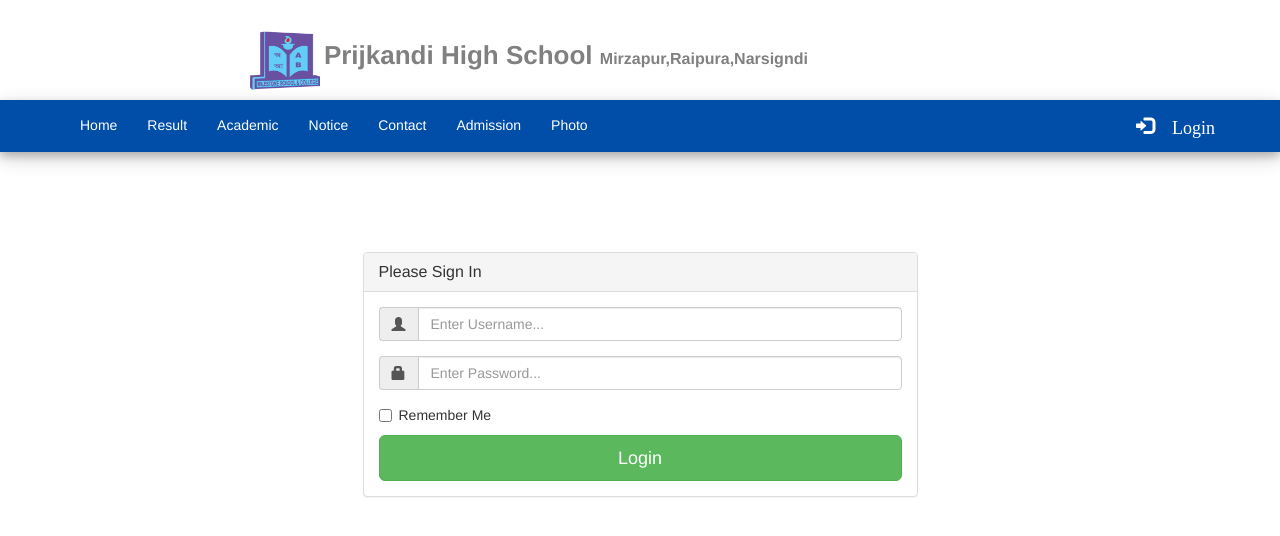
After one commit to SafaetHossain/PHS, a PHP site: page /Login.php in a window 1280 px wide. The commit adds this page. Shown: the top 536 px of the page. Run offline with PHP 8.4, Linux system fonts and the light colour scheme; some libraries are stand-ins or nearby versions.

Commit message:
login files added

```diff
--- /dev/null
+++ b/Login.php
@@ -0,0 +1,56 @@
+<!DOCTYPE HTML>
+<html>
+	<head>
+		<title>Prijkandi High School,Mirzapur,Raipura,Narsigndi</title>
+		<meta charset="utf-8">
+	  	<meta name="viewport" content="width=device-width, initial-scale=1">
+	  	<link rel="stylesheet" href="https://maxcdn.bootstrapcdn.com/bootstrap/3.3.7/css/bootstrap.min.css">
+	  	<link rel="stylesheet" href="https://cdnjs.cloudflare.com/ajax/libs/font-awesome/4.7.0/css/font-awesome.min.css">
+	  	<link rel="stylesheet" href="assets/css/style.css">
+	  	<script src="https://ajax.googleapis.com/ajax/libs/jquery/3.2.0/jquery.min.js"></script>
+	  	<script src="https://maxcdn.bootstrapcdn.com/bootstrap/3.3.7/js/bootstrap.min.js"></script>
+	  	<link rel="stylesheet" type="text/css" href="css/Home_style.css">
+	  	<link rel="stylesheet" type="text/css" href="css/Login_style.css">
+	</head>
+	<body>
+		<?php
+			include("shared/header.php");
+		?>
+
+		<div class="container">
+
+	        <div class="row">
+	            <div class="col-md-6 col-md-offset-3" style="margin-top: 100px;">
+	                <div class="login-panel panel panel-default">
+	                    <div class="panel-heading">
+	                        <h3 class="panel-title">Please Sign In</h3>
+	                    </div>
+	                    <div class="panel-body">
+	                        <form role="form" action = "ActionLogin.php" method = "Post">
+
+	                            <div class="form-group">
+	                            	<div class="input-group">
+			      						<span class="input-group-addon"><i class="glyphicon glyphicon-user"></i></span>
+	                                	<input class="form-control" placeholder="Enter Username..." name="username" type="text" required>
+	                                </div>
+	                            </div>
+	                            <div class="form-group">
+	                            	<div class="input-group">
+			      						<span class="input-group-addon"><i class="glyphicon glyphicon-lock"></i></span>
+	                                	<input class="form-control" placeholder="Enter Password..." name="password" type="password" required>
+	                                </div>
+	                            </div>
+	                            <div class="checkbox">
+	                                <label>
+	                                <input name="remember" type="checkbox" value="Remember Me">Remember Me
+	                                </label>
+	                            </div>
+	                                <input type="submit" name="" value = "Login" class="btn btn-lg btn-success btn-block">
+	                        </form>
+	                    </div>
+	                </div>
+	            </div>
+	        </div>
+	    </div>
+	</body>
+</html>
--- a/css/Home_style.css
+++ b/css/Home_style.css
@@ -1,9 +1,11 @@
 #header{
 	width: 100%;
 	height: 100px;
-	background-color: #55C6D4;
+	background-color: white;
+	padding-left: 250px;
+	padding-top: 30px;
 }
-#imgs{
+#images{
 	padding-left: 300px;
 	padding-top: 25px;
 }
@@ -15,6 +17,9 @@
 	box-shadow: 0 4px 8px 0 rgba(0, 0, 0, 0.2), 0 6px 20px 0 rgba(0, 0, 0, 0.19);
 	padding-left: 50px;
 	padding-right: 50px;
+    background-color: #004EA8;
+
+}
+#menubar a{
 	color: white;
-	background-color: #189696;
 }
--- /dev/null
+++ b/css/Login_style.css
@@ -0,0 +1,8 @@
+#loginForm{
+	padding-top: 80px;
+	padding-left: 400px;
+	padding-right: 400px
+}
+#btnLog{
+	padding-left: 305px;
+}
--- /dev/null
+++ b/shared/Header.php
@@ -0,0 +1,29 @@
+<div id = "header">
+			<div id="imgs">
+			<span>
+				<img id = "logo" src = "images/logo.png">
+			</span>
+			<span style = "font-size: 26px; color: gray;">
+				<b>Prijkandi High School</b>
+				<b style = "font-size: 16px;">Mirzapur,Raipura,Narsigndi</b>
+			</span>
+			</div>
+		</div>
+		<div id = "menubar">
+			<div class = "navbar-collapse collapse">
+				<ul class = "nav navbar-nav inverse">
+					<li><a href="#Home">Home</a></li>
+					<li><a href = "#Result">Result</a></li>
+					<li><a href="#Academic">Academic</a></li>
+					<li><a href = "#About">Notice</a></li>
+					<li><a href = "#Contact">Contact</a></li>
+					<li><a href = "#Admission">Admission</a></li>
+					<li><a href="#Photo">Photo</a></li>
+				</ul>
+				<ul class = "nav navbar-nav navbar-right">
+					<li>
+						<a href="#" style="font-size: 18px;"><span class="glyphicon glyphicon-log-in"> Login</span></a>
+					</li>
+				</ul>
+			</div>
+		</div>
```
Also changed, not shown: Home_page.php (+15 -11 lines), LoginAction.php (added, +29 -0 lines), images/logo.png (added), shared/footer.php (added).
